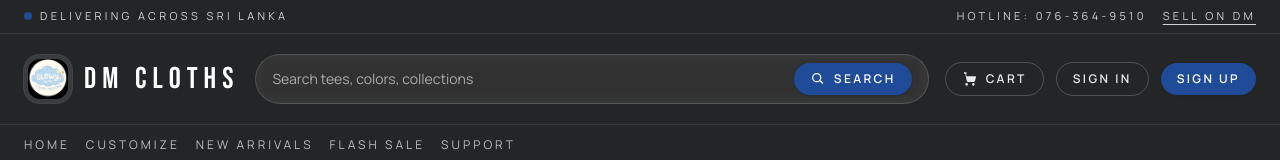
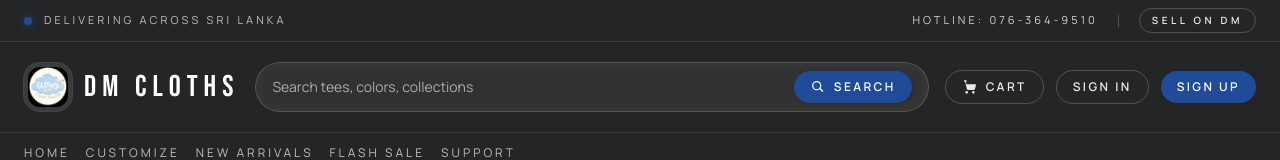
Before and after one commit to Madure608/DM-cloths, a React (Vite) app in the folder frontend/: page /customize in a window 1280 px wide. Shown: the top 160 px of the page. Built offline with nearby package versions, Linux system fonts and the light colour scheme; no server answers.

Commit message:
feat: enhance header styles for improved layout and visual clarity

```diff
--- a/frontend/src/components/SiteLayout.jsx
+++ b/frontend/src/components/SiteLayout.jsx
@@ -23,16 +23,17 @@ const SiteLayout = () => {
     <div className="min-h-screen bg-mist text-ink">
       <header className="sticky top-0 z-30 bg-ink/95 text-white shadow-sm backdrop-blur">
         <div className="border-b border-white/10">
-          <div className="mx-auto flex w-full max-w-7xl flex-wrap items-center justify-between gap-3 px-6 py-2 text-[11px] uppercase tracking-[0.3em] text-white/80">
-            <span className="inline-flex items-center gap-2">
-              <span className="h-2 w-2 rounded-full bg-brandBlue" />
+          <div className="mx-auto flex w-full max-w-7xl flex-wrap items-center justify-between gap-4 px-6 py-2 text-[11px] uppercase tracking-[0.28em] text-white/70">
+            <span className="inline-flex items-center gap-3">
+              <span className="h-2 w-2 rounded-full bg-brandBlue shadow-[0_0_8px_rgba(31,75,153,0.8)]" />
               Delivering across Sri Lanka
             </span>
-            <div className="flex flex-wrap items-center gap-4">
-              <span>Hotline: 076-364-9510</span>
+            <div className="flex flex-wrap items-center gap-5">
+              <span className="text-white/80">Hotline: 076-364-9510</span>
+              <span className="h-3 w-px bg-white/20" />
               <Link
                 to="/admin/login"
-                className="underline underline-offset-4 hover:text-white"
+                className="rounded-full border border-white/20 px-3 py-1 text-[10px] font-semibold tracking-[0.35em] text-white/90 hover:text-white"
               >
                 Sell on DM
               </Link>
```
